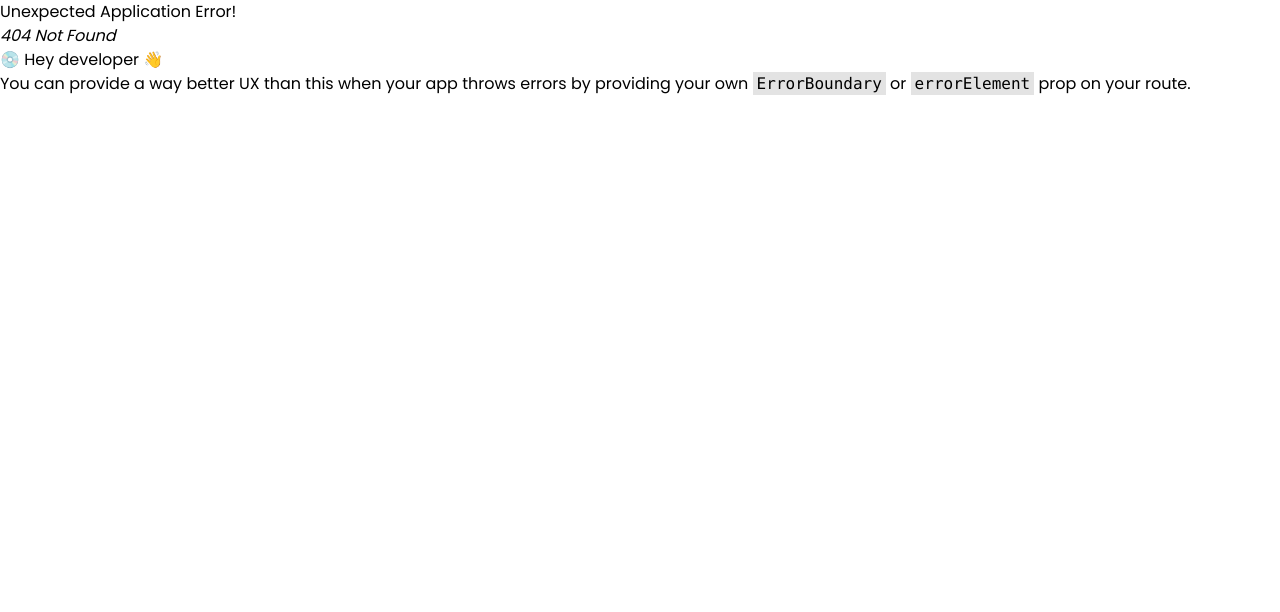
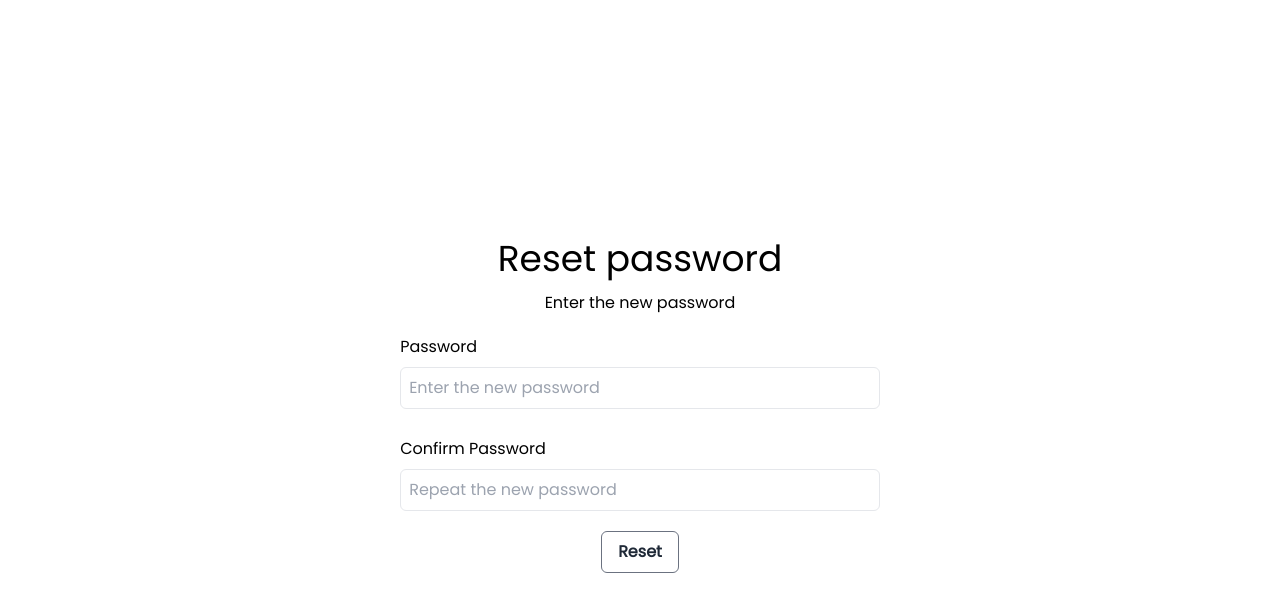
Before and after one commit to hebam17/chat-app, a React (Vite) app in the folder client/: page /reset-password in a window 1280 px wide. Before the commit this address had no page. Shown: the top 612 px of the page. Built offline with nearby package versions, Linux system fonts and the light colour scheme.

Commit message:
Create a reset password ui and validation, create recovery ui

```diff
--- a/client/src/App.jsx
+++ b/client/src/App.jsx
@@ -9,6 +9,10 @@ import {
 import Login, { action as loginAction } from "./components/Login";
 
 import ErrorMessage from "./components/ErrorMessage";
+import PasswordRecovery from "./components/PasswordRecovery";
+import ResetPassword, {
+  action as ResetPasswordAction,
+} from "./components/ResetPassword";
 
 const router = createBrowserRouter(
   createRoutesFromElements(
@@ -26,6 +30,18 @@ const router = createBrowserRouter(
         action={loginAction}
         errorElement={<ErrorMessage />}
       />
+      <Route
+        path="/recovery"
+        element={<PasswordRecovery />}
+        // action={loginAction}
+        errorElement={<ErrorMessage />}
+      />
+      <Route
+        path="/reset-password"
+        element={<ResetPassword />}
+        action={ResetPasswordAction}
+        errorElement={<ErrorMessage />}
+      />
     </>
   )
 );
--- a/client/src/components/Input.jsx
+++ b/client/src/components/Input.jsx
@@ -13,7 +13,7 @@ export default function Input({
   }, [errorMessage]);
 
   return (
-    <div className="py-2">
+    <div className="my-2">
       <label htmlFor={id}>{inputLabel}</label>
       <input
         type={type}
--- a/client/src/components/Login.jsx
+++ b/client/src/components/Login.jsx
@@ -63,6 +63,12 @@ export default function Login() {
             </Link>
           </span>
         </div>
+
+        <div className="text-center py-4">
+          <Link to="/recovery" className="text-red-500 pl-1">
+            Forget password?
+          </Link>
+        </div>
       </Form>
     </div>
   );
--- /dev/null
+++ b/client/src/components/PasswordRecovery.jsx
@@ -0,0 +1,54 @@
+import { useEffect, useState } from "react";
+
+export default function PasswordRecovery() {
+  const [OPT, setOPT] = useState("");
+
+  const handleChange = (e) => {
+    setOPT(e.target.value);
+  };
+
+  const handleSubmit = (e) => {
+    e.preventDefault();
+    console.log(OPT);
+  };
+
+  useEffect(() => {
+    console.log(OPT);
+  }, [OPT]);
+
+  return (
+    <main className="flex flex-col justify-center items-center h-screen">
+      <h1 className="leading-5">
+        Enter the 6 digits sent to your email address
+      </h1>
+
+      <form method="post" onSubmit={handleSubmit}>
+        <div className="flex flex-col justify-center items-center">
+          <input
+            type="text"
+            name="opt"
+            id="opt"
+            onChange={handleChange}
+            placeholder="Enter the numbers here"
+            className="w-50 my-2 p-2 rounded-md border border-gray-200 focus:border-blue-300 focus:outline-none "
+          />
+          <button
+            type="submit"
+            className="px-4 py-2 text-gray-800 font-semibold border border-gray-500 rounded-md"
+          >
+            Verify
+          </button>
+        </div>
+
+        <div className="text-center py-4">
+          <span className="text-gray-500">
+            Cannot get the number?
+            <button to="/register" className="text-red-500 pl-1">
+              Resend
+            </button>
+          </span>
+        </div>
+      </form>
+    </main>
+  );
+}
--- /dev/null
+++ b/client/src/components/ResetPassword.jsx
@@ -0,0 +1,70 @@
+import { useEffect } from "react";
+import { Form, useActionData } from "react-router-dom";
+import Input from "./Input";
+import { ResetPasswordValidation } from "../utils/validations";
+
+export const action = async ({ request }) => {
+  const data = await request.formData();
+  let ValidationErrors = ResetPasswordValidation(data);
+  if (Object.keys(ValidationErrors).length === 0) {
+    console.log("empty");
+    // register backend request goes here
+    return { ValidationErrors };
+  } else {
+    console.log("errors occurs!");
+
+    return { ValidationErrors };
+  }
+};
+
+const inputs = [
+  {
+    id: "password",
+    type: "password",
+    inputName: "password",
+    placeholder: "Enter the new password",
+    inputLabel: "Password",
+  },
+  {
+    id: "confirmPassword",
+    type: "password",
+    inputName: "confirmPassword",
+    placeholder: "Repeat the new password",
+    inputLabel: "Confirm Password",
+  },
+];
+
+export default function ResetPassword() {
+  const errorMessage = useActionData();
+
+  useEffect(() => {
+    console.log(errorMessage);
+  }, [errorMessage]);
+
+  return (
+    <main className="flex flex-col justify-center items-center h-screen">
+      <h1 className="text-4xl my-3">Reset password</h1>
+      <h2 className="text-1xl">Enter the new password </h2>
+
+      <Form method="post">
+        <div className="flex flex-col justify-center items-center">
+          <div className="flex flex-col justify-center items-left mt-3">
+            {inputs.map((inputData) => (
+              <Input
+                {...inputData}
+                key={inputData.id}
+                errorMessage={errorMessage && errorMessage.ValidationErrors}
+              />
+            ))}
+          </div>
+          <button
+            type="submit"
+            className="px-4 py-2 text-gray-800 font-semibold border border-gray-500 rounded-md"
+          >
+            Reset
+          </button>
+        </div>
+      </Form>
+    </main>
+  );
+}
--- a/client/src/utils/validations.js
+++ b/client/src/utils/validations.js
@@ -41,3 +41,11 @@ export const loginValidation = (data) => {
 
   return errors;
 };
+
+export const ResetPasswordValidation = (data) => {
+  const errors = {};
+  if (data.get("password") !== data.get("confirmPassword")) {
+    errors["confirmPassword"] = "Password and confirm password should match!";
+  }
+  return errors;
+};
```
Also changed, not shown: 2 other files (tests, documents, lock files or other folders).
